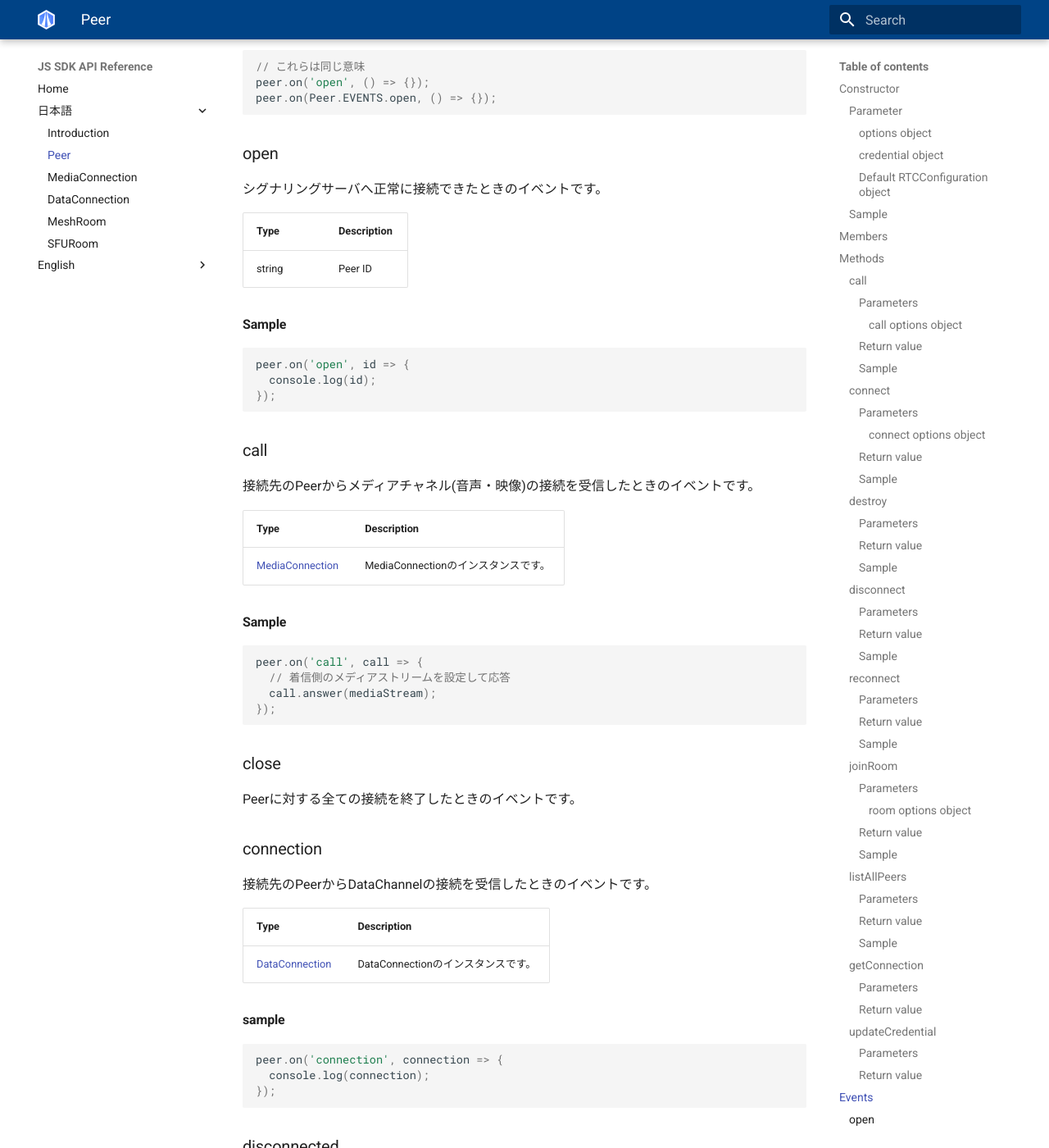
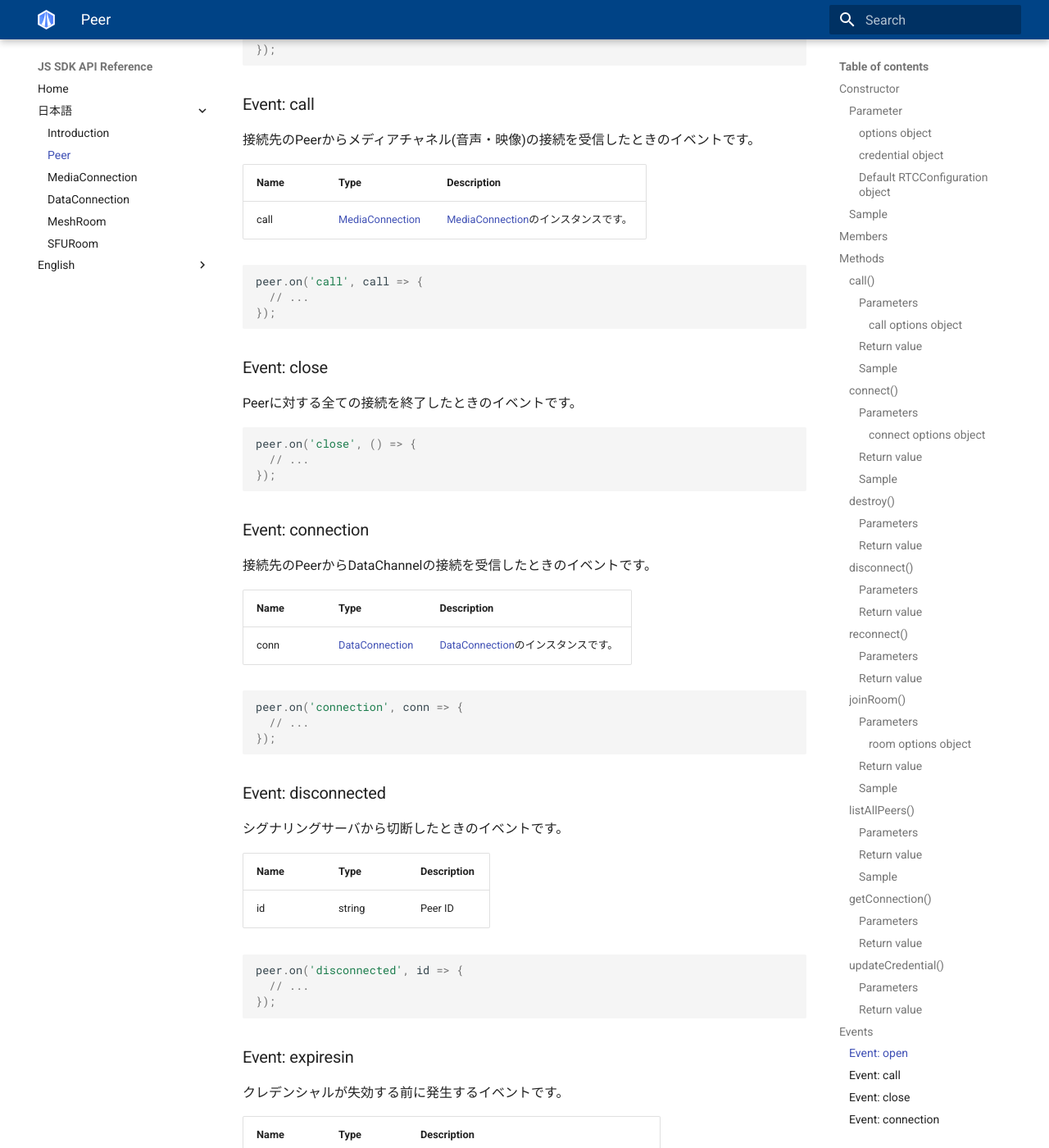
Before and after one commit to skyway/skyway-js-sdk-doc, an MkDocs documentation site: the page built from docs/ja/peer.md, in a window 1280 px wide and 1400 px high, scrolled down 9616 px. Shown: the whole window at 82% size. Built offline with MkDocs 1.6.1 and Material for MkDocs 9.7.7, drawn with Linux system fonts in a browser that asks for light colours; old or Windows-style settings are respelled for this version of MkDocs; some of the changed text lies outside the part shown.

Commit message:
Fix up peer again

````diff
--- a/docs/ja/peer.md
+++ b/docs/ja/peer.md
@@ -4,8 +4,6 @@
 
 新規にPeerインスタンスを生成します。
 `new Peer()` により、SkyWayのシグナリングサーバと接続します。
-
-`Peer`は、[EventEmitter](https://nodejs.org/api/events.html)を継承しているため、`on`や`off`、`once`などのメソッドも利用できます。
 
 ### Parameter
 
@@ -22,7 +20,7 @@
 | debug      | number                                                                                  |          | NONE: 0                                                                    | ログレベル： NONE:0、 ERROR:1、 WARN:2、 FULL:3 から選択できます。                                                                                                                |
 | turn       | boolean                                                                                 |          | true                                                                    | SkyWayで提供するTURNを使うかどうかのフラグです。                                                                                                                                  |
 | credential | [credential object](#credential-object)                                                 |          |                                                                     | Peerを認証するためのクレデンシャルです。認証機能が有効の場合のみ使えます。詳細は[認証リポジトリ](https://github.com/skyway/skyway-peer-authentication-samples)をご確認ください。  |
-| config     | [RTCConfiguration object](https://w3c.github.io/webrtc-pc/#rtcconfiguration-dictionary) |          | [Default RTCConfiguration object](#default-rtcconfiguration-object) | [RTCPeerConnectionに渡されるオブジェクト](https://w3c.github.io/webrtc-pc/#rtcconfiguration-dictionary)です。発展的なオプションのため、内容を理解している場合のみご利用ください。 |
+| config     | [RTCConfiguration] |          | [Default RTCConfiguration object](#default-rtcconfiguration-object) | RTCPeerConnectionに渡される[RTCConfiguration]です。発展的なオプションのため、内容を理解している場合のみご利用ください。 |
 
 #### credential object
 
@@ -77,11 +75,11 @@
 | open        | boolean | シグナリングサーバへの接続状況を保持します。                     |
 | connections | Object  | 全てのコネクションを保持するオブジェクトです。                   |
 | rooms       | Object  | 全てのルームを保持するオブジェクトです。                         |
-| options     | Object  | Constructor()での指定と、SDKのデフォルト設定を反映したオブジェクトです。                                                                 |
+| options     | Object  | [Constructor()](#constructor)での指定と、SDKのデフォルト設定を反映したオブジェクトです。                                                                 |
 
 ## Methods
 
-### call
+### call()
 
 指定したPeerにメディアチャネル(音声・映像)で接続して、MediaConnectionを作成します。 オプションを指定することで、帯域幅・コーデックなどを指定できます。
 
@@ -90,7 +88,7 @@
 | Name    | Type                                        | Required | Default | Description                                                                                     |
 | ------- | ------------------------------------------- | -------- | ------- | ----------------------------------------------------------------------------------------------- |
 | peerId  | string                                      | ✔        |         | 接続先のPeer IDです。                                                                           |
-| stream  | MediaStream                                 |          |         | 接続先のPeerへ送るメディアストリームです。 設定されていない場合は、受信のみモードで発信します。 |
+| stream  | [MediaStream]                                 |          |         | 接続先のPeerへ送るメディアストリームです。 設定されていない場合は、受信のみモードで発信します。 |
 | options | [call options object](#call-options-object) |          |         | 発信時に付与するオプションです。帯域幅・コーデックなどを指定します。                            |
 
 ##### call options object
@@ -141,7 +139,7 @@
 });
 ```
 
-### connect
+### connect()
 
 指定したPeerにデータチャネルで接続して、DataConnectionインスタンスを生成します。
 
@@ -192,7 +190,7 @@
 });
 ```
 
-### destroy
+### destroy()
 
 全てのコネクションを閉じ、シグナリングサーバへの接続を切断します。
 
@@ -204,13 +202,7 @@
 
 `undefined`
 
-#### Sample
-
-```js
-peer.destroy();
-```
-
-### disconnect
+### disconnect()
 
 シグナリングサーバへの接続を閉じ、disconnectedイベントを送出します。
 
@@ -222,13 +214,7 @@
 
 `undefined`
 
-#### Sample
-
-```js
-peer.disconnect();
-```
-
-### reconnect
+### reconnect()
 
 シグナリングサーバへ再接続をします。
 
@@ -240,13 +226,7 @@
 
 `undefined`
 
-#### Sample
-
-```js
-peer.reconnect();
-```
-
-### joinRoom
+### joinRoom()
 
 メッシュ接続のルーム、またはSFU接続のルームに参加します。メッシュ接続およびSFU接続については[コチラ](https://webrtc.ecl.ntt.com/sfu.html)を確認ください。
 
@@ -278,7 +258,7 @@
 
 ```js
 // Mesh接続を利用する場合
-const room = peer.joinRoom("roomName", {
+const room = peer.joinRoom('roomName', {
   mode: 'mesh',
   stream: localStream,
 });
@@ -286,13 +266,13 @@
 
 ```js
 // SFU接続を利用する場合
-const room = peer.joinRoom("roomName", {
+const room = peer.joinRoom('roomName', {
   mode: 'sfu',
   stream: localStream,
 });
 ```
 
-### listAllPeers
+### listAllPeers()
 
 REST APIを利用して、APIキーに紐づくPeerID一覧を取得します。
 
@@ -313,7 +293,7 @@
 });
 ```
 
-### getConnection
+### getConnection()
 
 作成したMediaConnectionおよびDataConnectionを取得します。
 
@@ -328,7 +308,7 @@
 
 [MediaConnection](../mediaconnection)のインスタンス、または[DataConnection](../dataconnection)のインスタンス、または`null`
 
-### updateCredential
+### updateCredential()
 
 Peer認証のクレデンシャルのTTLを延長するための更新リクエストの送付します。
 Peer認証については、[コチラ](https://github.com/skyway/skyway-peer-authentication-samples)をご確認ください。
@@ -345,7 +325,7 @@
 
 ## Events
 
-イベント名の一覧は、`Peer`クラスの`EVENTS`からも参照できます。
+それぞれのイベント名は、`Peer`クラスの`EVENTS`プロパティからも参照できます。
 
 ```js
 // これらは同じ意味
@@ -353,78 +333,96 @@
 peer.on(Peer.EVENTS.open, () => {});
 ```
 
-### open
+### Event: open
 
 シグナリングサーバへ正常に接続できたときのイベントです。
 
-| Type   | Description |
-| ------ | ----------- |
-| string | Peer ID     |
-
-#### Sample
+| Name | Type   | Description |
+| ---- | ------ | ----------- |
+| id   | string | Peer ID     |
 
 ```js
 peer.on('open', id => {
-  console.log(id);
+  // ...
 });
 ```
 
-### call
+### Event: call
 
 接続先のPeerからメディアチャネル(音声・映像)の接続を受信したときのイベントです。
 
-| Type                                  | Description                         |
-| ------------------------------------- | ----------------------------------- |
-| [MediaConnection](../mediaconnection) | MediaConnectionのインスタンスです。 |
-
-#### Sample
+| Name | Type                                  | Description                           |
+| ---- | ------------------------------------- | ------------------------------------- |
+| call | [MediaConnection](../mediaconnection) | [MediaConnection](../mediaconnection)のインスタンスです。 |
 
 ```js
 peer.on('call', call => {
-  // 着信側のメディアストリームを設定して応答
-  call.answer(mediaStream);
+  // ...
 });
 ```
 
-### close
+### Event: close
 
 Peerに対する全ての接続を終了したときのイベントです。
 
-### connection
+```js
+peer.on('close', () => {
+  // ...
+});
+```
+
+### Event: connection
 
 接続先のPeerからDataChannelの接続を受信したときのイベントです。
 
-| Type                                | Description                        |
-| ----------------------------------- | ---------------------------------- |
-| [DataConnection](../dataconnection) | DataConnectionのインスタンスです。 |
+| Name | Type                                | Description                        |
+| ---- | ----------------------------------- | ---------------------------------- |
+| conn | [DataConnection](../dataconnection) | [DataConnection](../dataconnection)のインスタンスです。 |
 
-#### sample
 
 ```js
-peer.on('connection', connection => {
-  console.log(connection);
+peer.on('connection', conn => {
+  // ...
 });
 ```
 
-### disconnected
+### Event: disconnected
 
 シグナリングサーバから切断したときのイベントです。
 
-| Type   | Description |
-| ------ | ----------- |
-| string | Peer ID     |
+| Name | Type   | Description |
+| ---- | ------ | ----------- |
+| id   | string | Peer ID     |
 
-### expiresin
+```js
+peer.on('disconnected', id => {
+  // ...
+});
+```
+
+### Event: expiresin
 
 クレデンシャルが失効する前に発生するイベントです。
 
-| Type   | Description                                  |
-| ------ | -------------------------------------------- |
-| number | クレデンシャルが失効するまでの時間(秒)です。 |
+| Name | Type   | Description                                  |
+| ---- | ------ | -------------------------------------------- |
+| sec  | number | クレデンシャルが失効するまでの時間(秒)です。 |
 
-### error
+```js
+peer.on('expiresin', sec => {
+  // ...
+});
+```
+
+### Event: error
 
 エラーが発生した場合のイベントです。
+
+| Name  | Type  | Description              |
+| ----- | ----- | ------------------------ |
+| error | Error | エラーオブジェクトです。 |
+
+`type`プロパティから以下を判別できます。
 
 | Type           | Description                                                                                 |
 | -------------- | ------------------------------------------------------------------------------------------- |
@@ -442,8 +440,6 @@
 | invalid-key    | APIキーが無効です。                                                                         |
 | server-error   | SkyWayのシグナリングサーバからPeer一覧を取得できませんでした。                              |
 
-#### Sample
-
 ```js
 // 仮にRoom名を指定せずにjoinRoomを呼んだ場合
 peer.on('error', error => {
````
Also changed, not shown: other parts of docs/ja/peer.md (+5 -1 lines).
